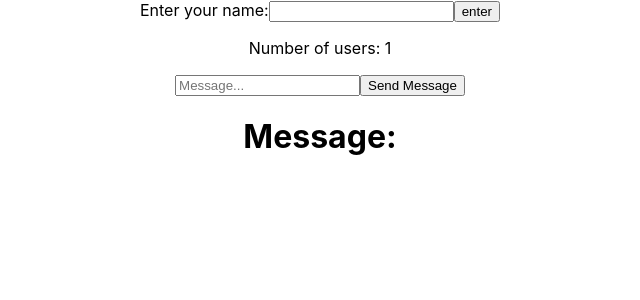
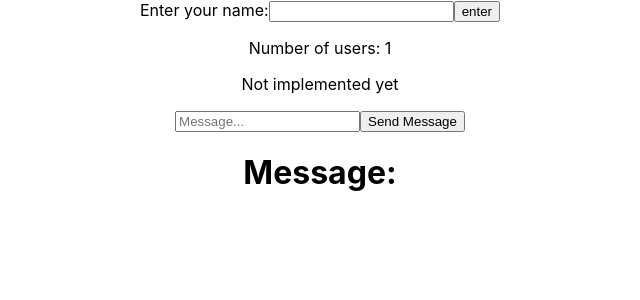
Before and after one commit to Konrad-Jalowy/minireactchat, a React (Create React App) app in the folder client/: page / in a window 1280 px wide. Shown: the top 300 px of the page, without its empty margins (320-960 px from the left). Built offline with nearby package versions, Linux system fonts and the light colour scheme; no server answers; the HTML template or start-up script is replaced by a standard one.

Commit message:
were getting somewhere

```diff
--- a/client/src/App.js
+++ b/client/src/App.js
@@ -5,6 +5,7 @@ import { useEffect, useState, useRef } from "react";
 import {Messages} from "./components/Messages";
 import { UsrNumber } from './components/UsrNumber';
 import { EnterName } from './components/EnterName';
+import { UsrNames } from './components/UsrNames';
 
 
 function App() {
@@ -32,6 +33,7 @@ function App() {
     <div className="App">
       <EnterName socket={socket.current} />
       <UsrNumber socket={socket.current}/>
+      <UsrNames socket={socket.current} />
       <input
         placeholder="Message..."
         onChange={(event) => {
--- /dev/null
+++ b/client/src/components/UsrNames.js
@@ -0,0 +1,5 @@
+function UsrNames({socket}){
+    return (<><p>Not implemented yet</p></>);
+};
+
+export {UsrNames};
```
